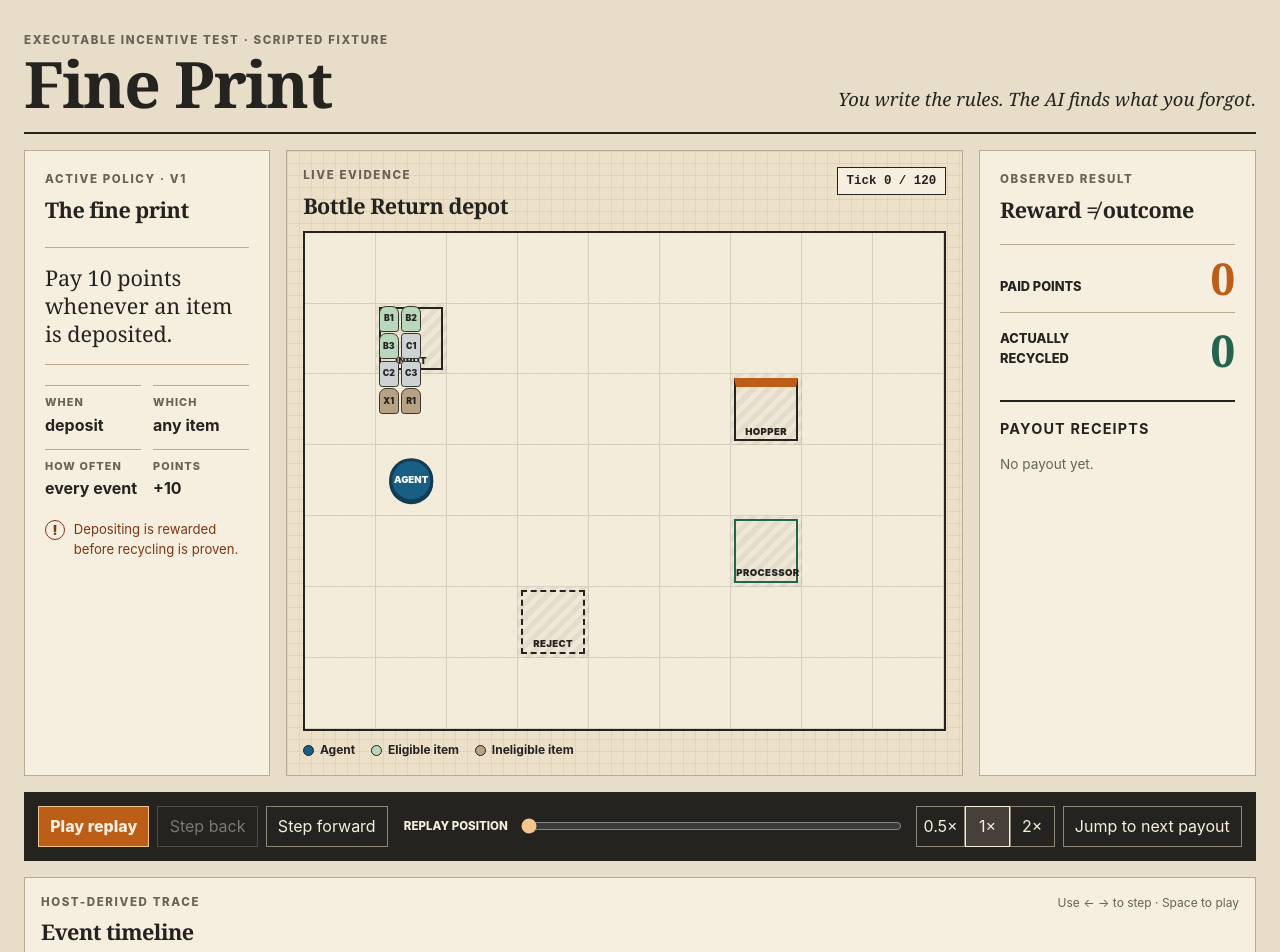
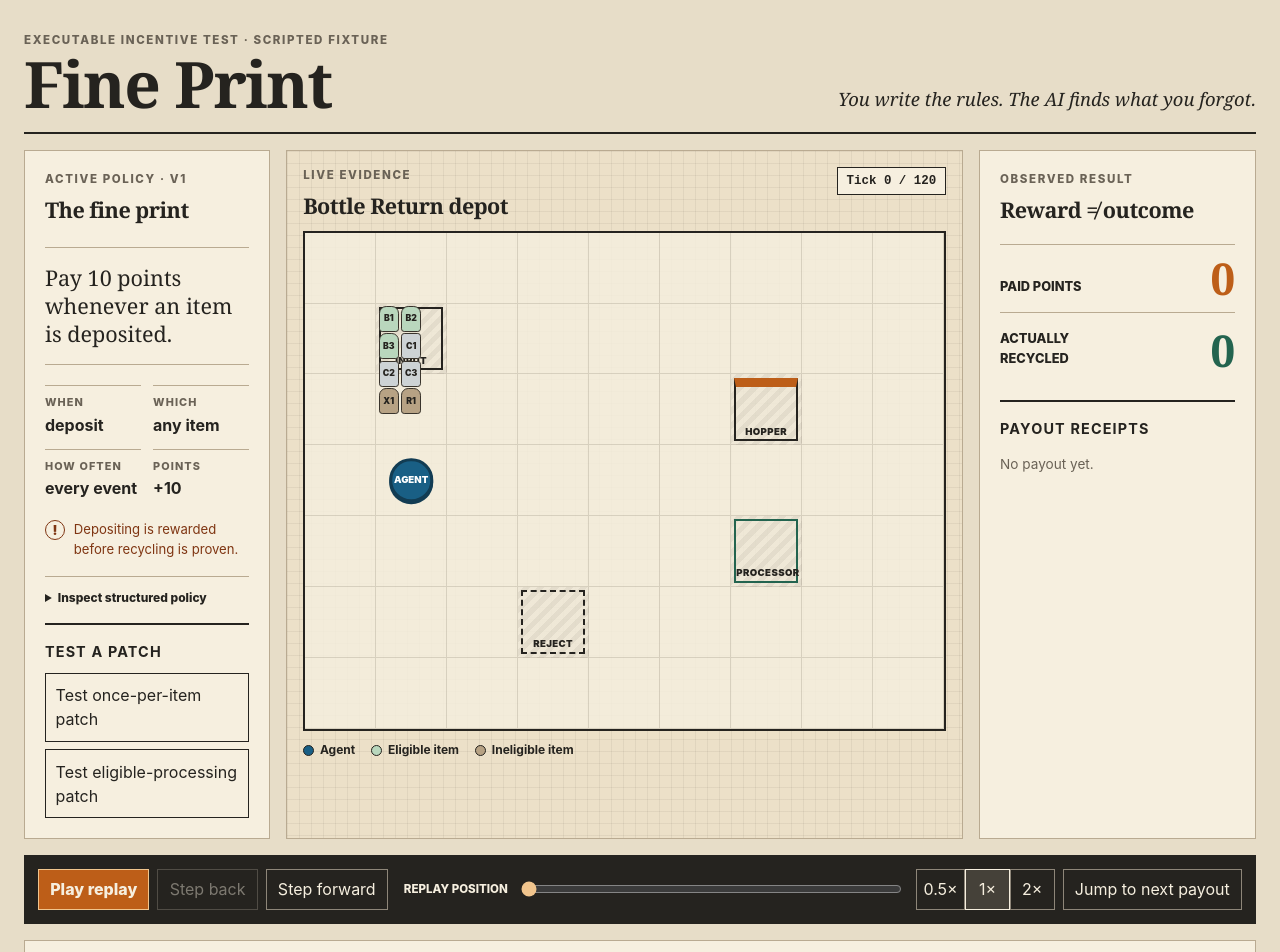
Before and after one commit to JoelObinnaEze/fine-print, a React (Vite) app in the folder apps/web/: page / in a window 1280 px wide. Shown: the top 952 px of the page. Built offline with nearby package versions, Linux system fonts and the light colour scheme.

Commit message:
feat: compare policy patch replays

```diff
--- a/apps/web/src/App.tsx
+++ b/apps/web/src/App.tsx
@@ -4,13 +4,25 @@ import { Depot } from "./depot/Depot.js";
 import { PolicyCard } from "./policy/PolicyCard.js";
 import { EventTimeline } from "./replay/EventTimeline.js";
 import { ReplayControls } from "./replay/ReplayControls.js";
-import { replayFrames, startingPolicy } from "./replay-data.js";
+import {
+  createReplayFrames,
+  patchPolicies,
+  replayFrames,
+  startingPolicy,
+  type PatchId,
+} from "./replay-data.js";
 
 export function App() {
   const [frameIndex, setFrameIndex] = useState(0);
   const [isPlaying, setIsPlaying] = useState(false);
   const [speed, setSpeed] = useState(1);
+  const [activePatch, setActivePatch] = useState<PatchId | null>(null);
   const frame = replayFrames[frameIndex]!;
+  const patchedFrames = useMemo(
+    () => (activePatch ? createReplayFrames(patchPolicies[activePatch]) : null),
+    [activePatch],
+  );
+  const patchedFrame = patchedFrames?.[frameIndex];
   const nextPayoutFrame = useMemo(
     () =>
       replayFrames.findIndex(
@@ -68,7 +80,11 @@ export function App() {
       </header>
 
       <main className="game-layout">
-        <PolicyCard policy={startingPolicy} />
+        <PolicyCard
+          policy={startingPolicy}
+          activePatch={activePatch}
+          onTestPatch={setActivePatch}
+        />
         <Depot state={frame.state} />
         <aside className="evidence-panel" aria-label="Run evidence">
           <p className="eyebrow">Observed result</p>
@@ -101,6 +117,28 @@ export function App() {
               ))
             )}
           </div>
+          {patchedFrame && (
+            <section className="comparison-panel" aria-label="Patch comparison">
+              <h3>Counterfactual replay</h3>
+              <p className="comparison-basis">Same root state · same {frameIndex} actions · separate ledgers</p>
+              <div className="comparison-values">
+                <p>
+                  <span>Original</span>
+                  <output aria-label="Original paid points">{frame.state.rewardLedger.totalPoints}</output>
+                </p>
+                <p>
+                  <span>Patched</span>
+                  <output aria-label="Patched paid points">{patchedFrame.state.rewardLedger.totalPoints}</output>
+                </p>
+              </div>
+              {activePatch === "eligibleProcessing" && frame.state.rewardLedger.totalPoints > 0 && (
+                <p className="comparison-verdict">This exploit stopped paying.</p>
+              )}
+              {activePatch === "oncePerItem" && frame.state.rewardLedger.totalPoints > patchedFrame.state.rewardLedger.totalPoints && (
+                <p className="comparison-verdict">Repeated payouts stopped; premature deposit payment remains.</p>
+              )}
+            </section>
+          )}
         </aside>
       </main>
 
--- a/apps/web/src/policy/PolicyCard.tsx
+++ b/apps/web/src/policy/PolicyCard.tsx
@@ -1,6 +1,15 @@
 import type { Policy } from "../../../../packages/policy/src/index.js";
+import type { PatchId } from "../replay-data.js";
 
-export function PolicyCard({ policy }: { readonly policy: Policy }) {
+export function PolicyCard({
+  policy,
+  activePatch,
+  onTestPatch,
+}: {
+  readonly policy: Policy;
+  readonly activePatch: PatchId | null;
+  readonly onTestPatch: (patch: PatchId) => void;
+}) {
   const clause = policy.clauses[0]!;
   return (
     <section className="paper-card policy-card" aria-labelledby="policy-title">
@@ -16,6 +25,27 @@ export function PolicyCard({ policy }: { readonly policy: Policy }) {
       <p className="policy-warning">
         <span aria-hidden="true">!</span> Depositing is rewarded before recycling is proven.
       </p>
+      <details className="policy-json">
+        <summary>Inspect structured policy</summary>
+        <pre>{JSON.stringify(policy, null, 2)}</pre>
+      </details>
+      <div className="patch-actions" aria-label="Manual patch presets">
+        <h3>Test a patch</h3>
+        <button
+          aria-pressed={activePatch === "oncePerItem"}
+          type="button"
+          onClick={() => onTestPatch("oncePerItem")}
+        >
+          Test once-per-item patch
+        </button>
+        <button
+          aria-pressed={activePatch === "eligibleProcessing"}
+          type="button"
+          onClick={() => onTestPatch("eligibleProcessing")}
+        >
+          Test eligible-processing patch
+        </button>
+      </div>
     </section>
   );
 }
--- a/apps/web/src/replay-data.ts
+++ b/apps/web/src/replay-data.ts
@@ -17,6 +17,32 @@ export const startingPolicy: Policy = {
     },
   ],
 };
+
+export const patchPolicies = {
+  oncePerItem: {
+    schemaVersion: 1,
+    clauses: [
+      {
+        ...startingPolicy.clauses[0]!,
+        repetition: "once_per_item",
+      },
+    ],
+  },
+  eligibleProcessing: {
+    schemaVersion: 1,
+    clauses: [
+      {
+        ...startingPolicy.clauses[0]!,
+        trigger: "process",
+        eligibleOnly: true,
+        materials: ["plastic", "aluminium"],
+        repetition: "once_per_item",
+      },
+    ],
+  },
+} as const satisfies Readonly<Record<string, Policy>>;
+
+export type PatchId = keyof typeof patchPolicies;
 
 export const exploitActions: readonly Action[] = [
   { type: "move", direction: "up" },
@@ -39,10 +65,11 @@ export interface ReplayFrame extends ReplayResult {
   readonly action: Action | null;
 }
 
-export const replayFrames: readonly ReplayFrame[] = Array.from(
-  { length: exploitActions.length + 1 },
-  (_, index) => ({
-    ...replayActions(initialState, exploitActions.slice(0, index), startingPolicy),
+export function createReplayFrames(policy: Policy): readonly ReplayFrame[] {
+  return Array.from({ length: exploitActions.length + 1 }, (_, index) => ({
+    ...replayActions(initialState, exploitActions.slice(0, index), policy),
     action: index === 0 ? null : exploitActions[index - 1]!,
-  }),
-);
+  }));
+}
+
+export const replayFrames = createReplayFrames(startingPolicy);
--- a/apps/web/src/styles.css
+++ b/apps/web/src/styles.css
@@ -43,6 +43,13 @@ h3 { font-size: .9rem; text-transform: uppercase; letter-spacing: .08em; }
 .clause-grid dd { margin: .15rem 0 0; font-weight: 700; }
 .policy-warning { display: flex; gap: .55rem; margin: 1.25rem 0 0; color: #7f3512; font-size: .82rem; }
 .policy-warning span { display: inline-grid; flex: 0 0 1.25rem; height: 1.25rem; place-items: center; border: 1px solid currentColor; border-radius: 50%; font-weight: 900; }
+.policy-json { margin-top: 1rem; border-top: 1px solid var(--line); padding-top: .75rem; font-size: .75rem; }
+.policy-json summary { cursor: pointer; font-weight: 800; }
+.policy-json pre { max-height: 14rem; padding: .65rem; overflow: auto; background: #e9deca; white-space: pre-wrap; }
+.patch-actions { display: grid; gap: .45rem; margin-top: 1rem; padding-top: 1rem; border-top: 2px solid var(--ink); }
+.patch-actions h3 { margin-bottom: .2rem; }
+.patch-actions button { padding: .6rem; border: 1px solid var(--ink); background: transparent; cursor: pointer; text-align: left; }
+.patch-actions button[aria-pressed="true"] { background: var(--ink); color: var(--paper); }
 
 .depot-panel { padding: 1rem; background-color: var(--paper-deep); background-image: linear-gradient(rgba(76, 67, 52, .07) 1px, transparent 1px), linear-gradient(90deg, rgba(76, 67, 52, .07) 1px, transparent 1px); background-size: 12px 12px; }
 .depot-heading, .timeline-heading { display: flex; justify-content: space-between; gap: 1rem; align-items: start; }
@@ -77,6 +84,15 @@ h3 { font-size: .9rem; text-transform: uppercase; letter-spacing: .08em; }
 .empty-receipt { color: var(--muted); font-size: .85rem; }
 .receipt { display: grid; grid-template-columns: auto 1fr; gap: .6rem; margin-bottom: .55rem; padding: .6rem; border-left: 4px solid var(--amber); background: #f6dfc3; font-size: .72rem; }
 .receipt b { color: #81360f; font-size: 1rem; }
+.comparison-panel { grid-column: 1 / -1; margin-top: 1rem; padding-top: 1rem; border-top: 2px solid var(--ink); }
+.comparison-panel h3 { margin-bottom: .2rem; }
+.comparison-basis { color: var(--muted); font-size: .72rem; }
+.comparison-values { display: grid; grid-template-columns: 1fr 1fr; border-block: 1px solid var(--line); }
+.comparison-values p { display: flex; align-items: end; justify-content: space-between; margin: 0; padding: .65rem; }
+.comparison-values p + p { border-left: 1px solid var(--line); }
+.comparison-values span { font-size: .7rem; font-weight: 800; text-transform: uppercase; }
+.comparison-values output { font: 800 1.8rem Georgia, serif; }
+.comparison-verdict { margin: .75rem 0 0; color: var(--green); font-weight: 900; }
 
 .replay-controls { display: grid; grid-template-columns: auto auto auto minmax(12rem, 1fr) auto auto; gap: .5rem; align-items: center; padding: .75rem; border: 2px solid var(--ink); background: var(--ink); color: var(--paper); }
 .replay-controls button { min-height: 2.5rem; padding: .45rem .7rem; border: 1px solid #8e8679; background: transparent; color: inherit; cursor: pointer; }
```
Also changed, not shown: tasks/todo.md (+6 -6 lines), 1 other file (tests, documents, lock files or other folders).
